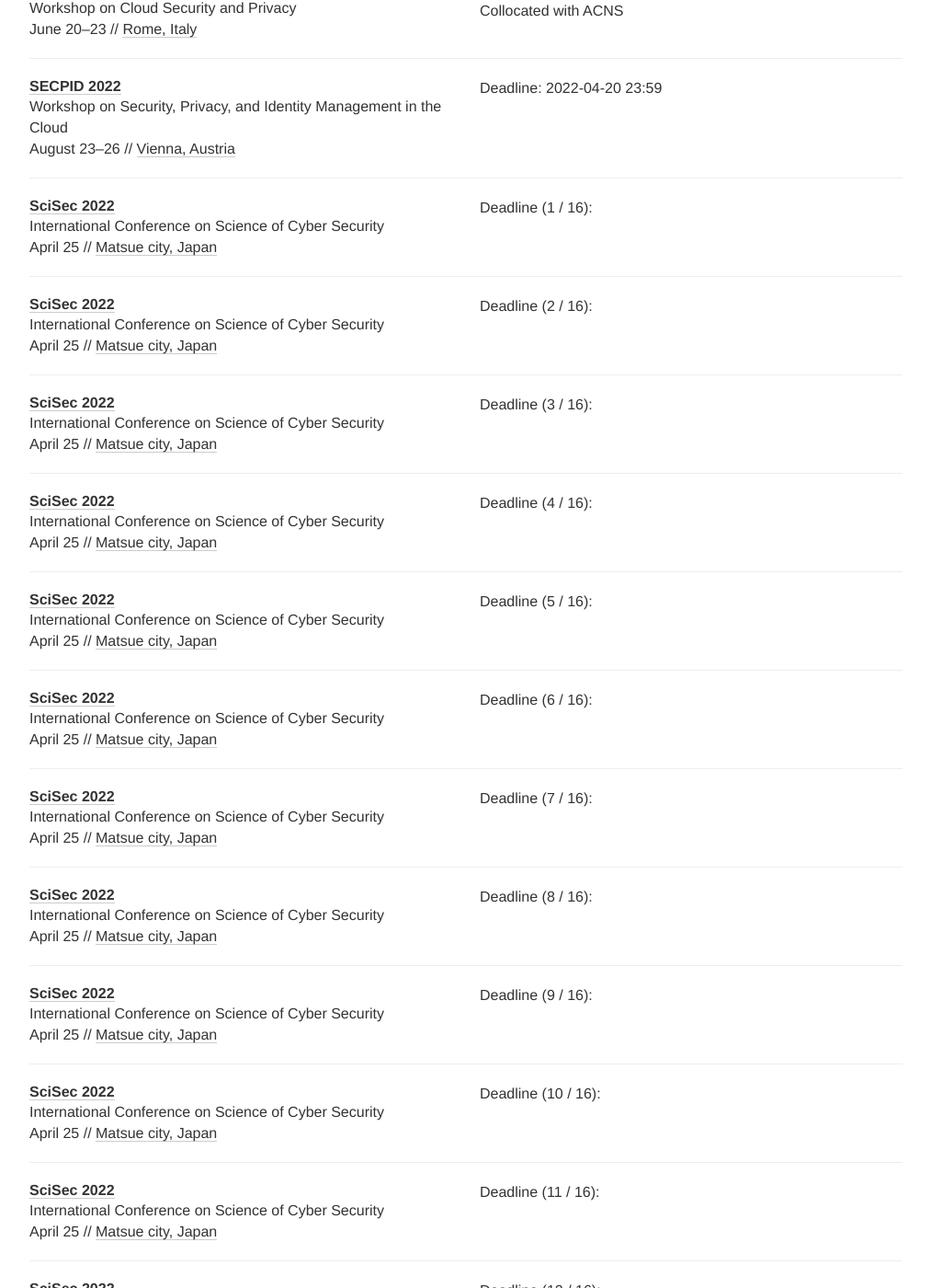
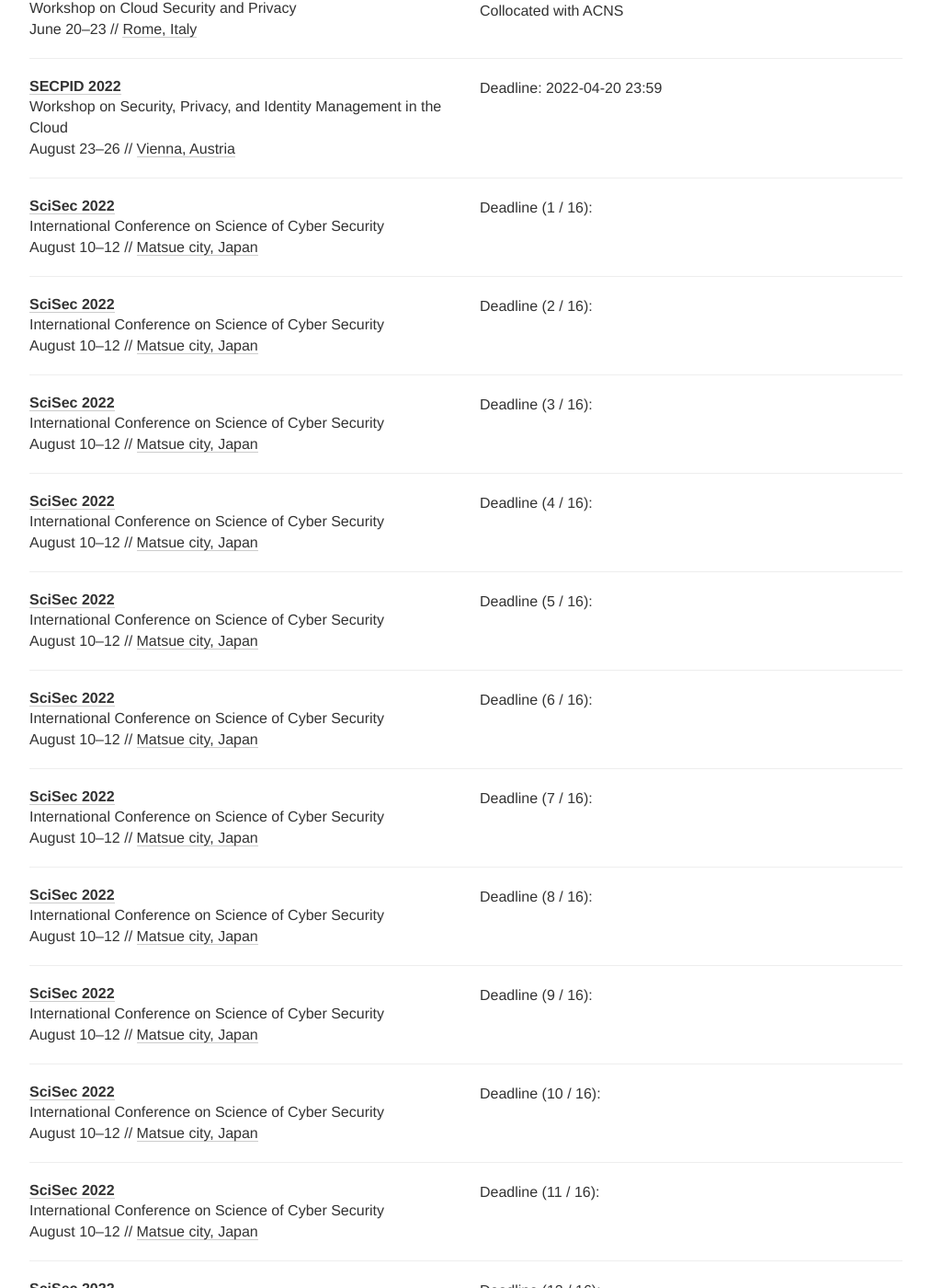
Before and after one commit to sec-deadlines/sec-deadlines.github.io, a Jekyll site: the page built from index.html, in a window 1280 px wide and 1400 px high, scrolled down 6578 px. Shown: the whole window at 92% size, without its empty margins (133-1146 px from the left). Built offline with Jekyll 4.4.1, drawn with Linux system fonts in a browser that asks for light colours; nearby versions of some CDN libraries; comment, search, counter and statistics services are not loaded; some of the changed text lies outside the part shown.

Commit message:
Fix conference date

```diff
--- a/_data/conferences.yml
+++ b/_data/conferences.yml
@@ -423,6 +423,6 @@
   year: 2022
   link: https://scisec.org/
   deadline: "2022-04-25 23:59"
-  date: April 25
+  date: August 10-12
   place: Matsue city, Japan
-  tags: [SEC, PRIV]
+  tags: [SEC]
```
